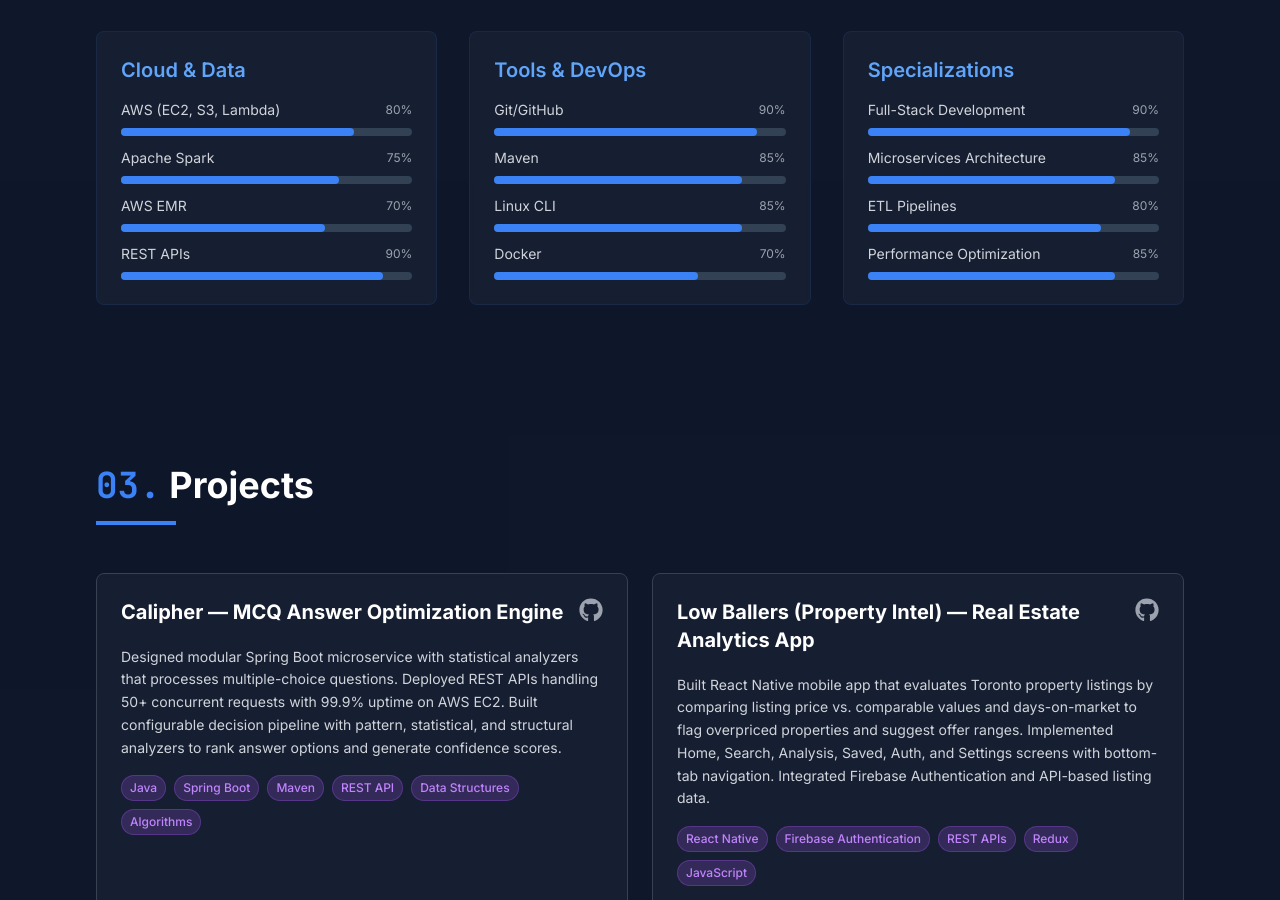
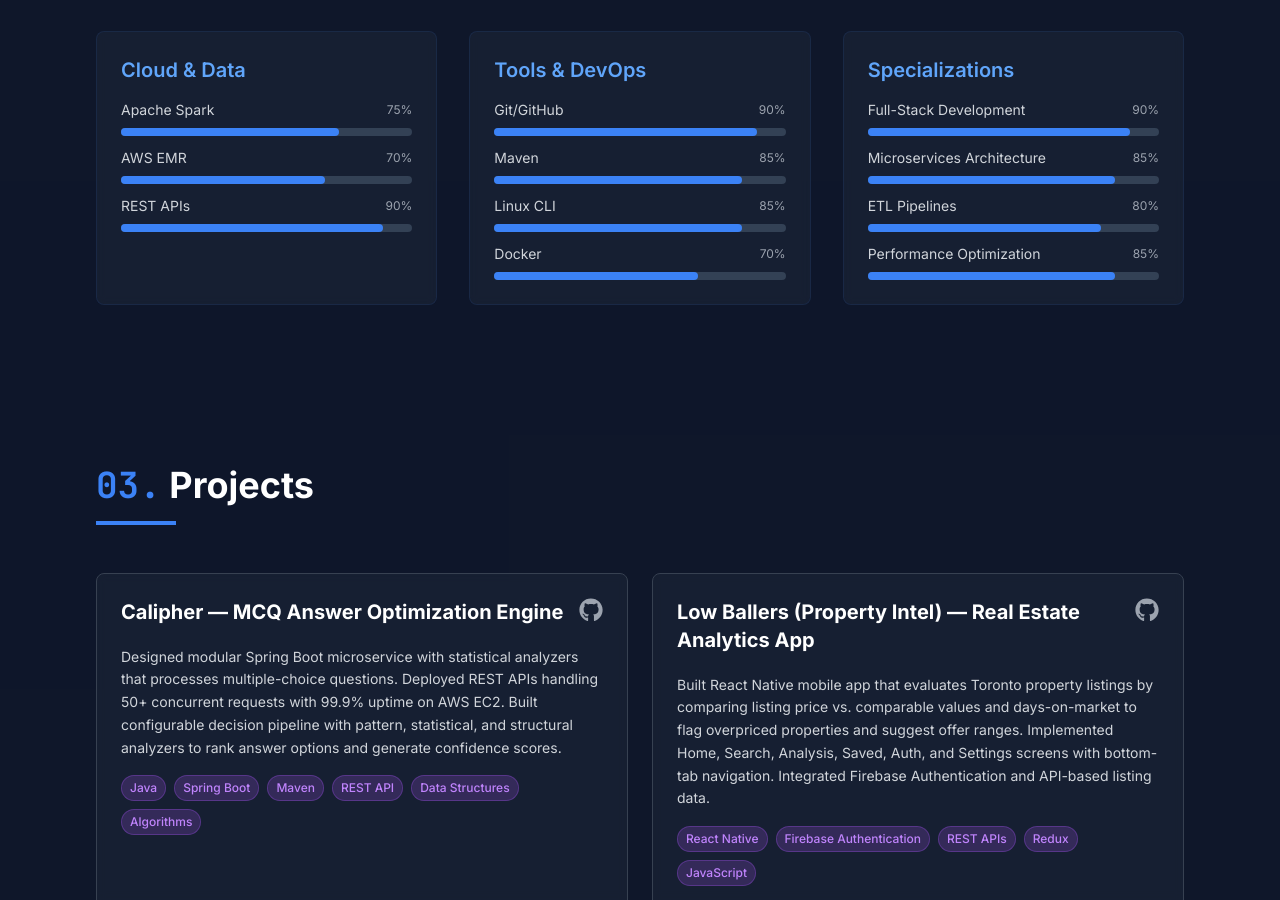
Before and after one commit to Panthkakadia/Portfolio, a Next.js app in the folder my-app/: page / in a window 1280 px wide. Shown: the part 2106-3006 px from the top of the page. Built offline with nearby package versions, Linux system fonts and the light colour scheme.

Commit message:
fixed skills section

```diff
--- a/my-app/components/sections/Skills.tsx
+++ b/my-app/components/sections/Skills.tsx
@@ -34,7 +34,6 @@ const skillCategories = [
   {
     title: 'Cloud & Data',
     skills: [
-      { name: 'AWS (EC2, S3, Lambda)', level: 80 },
       { name: 'Apache Spark', level: 75 },
       { name: 'AWS EMR', level: 70 },
       { name: 'REST APIs', level: 90 },
```
